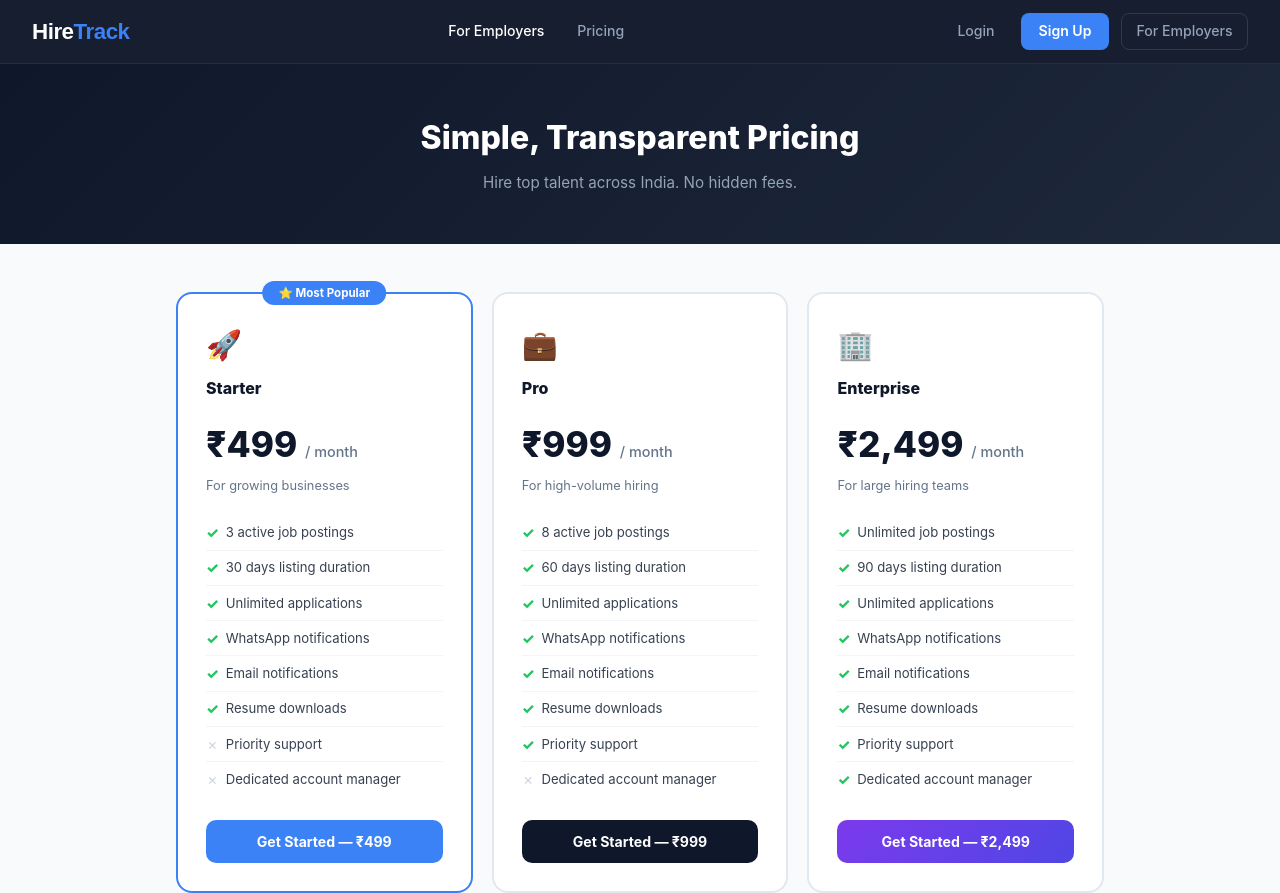
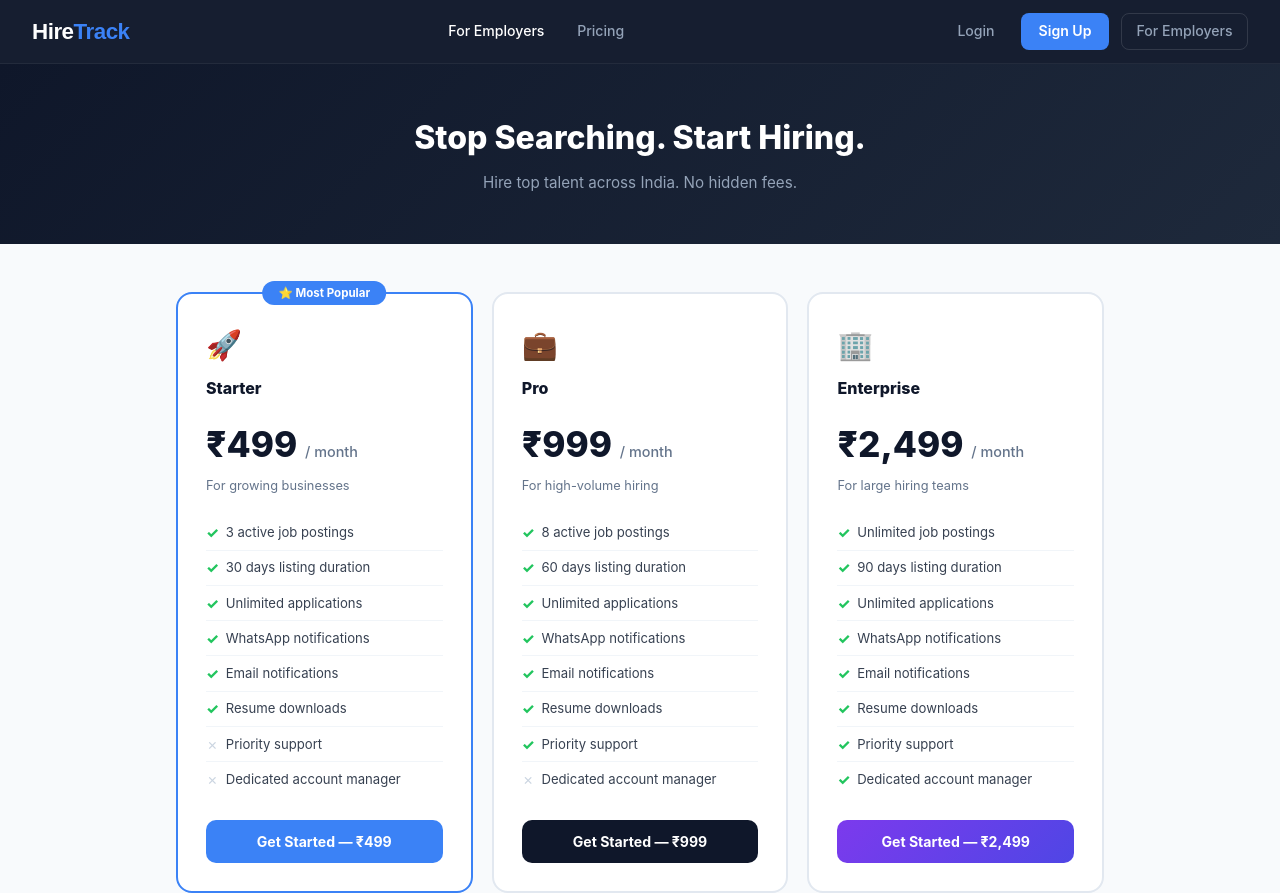
Before and after one commit to marcilinous/hiretrack-portal, a plain HTML site: page pricing.html in a window 1280 px wide. Shown: the top 893 px of the page. Drawn offline with nearby package versions, Linux system fonts and the light colour scheme.

Commit message:
Update pricing.html

```diff
--- a/pricing.html
+++ b/pricing.html
@@ -80,7 +80,7 @@
 <div id="navbar"></div>
 
 <div class="pricing-hero">
-  <h1>Simple, Transparent Pricing</h1>
+  <h1>Stop Searching. Start Hiring.</h1>
   <p>Hire top talent across India. No hidden fees.</p>
 </div>
 
```
